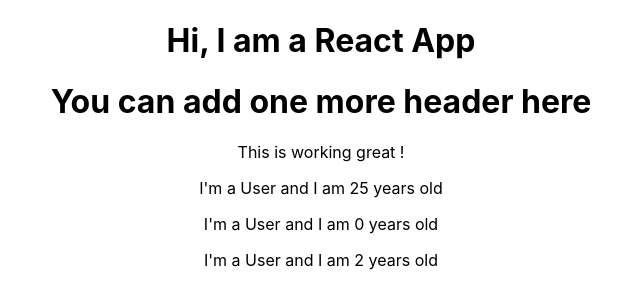
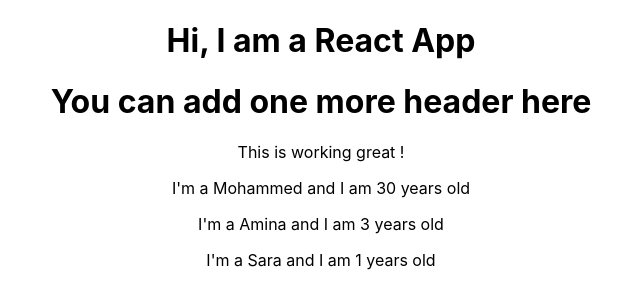
Before and after one commit to mohammedsibgathulla/React, a React (Create React App) app in the folder my-app/: page / in a window 1280 px wide. Shown: the top 308 px of the page, without its empty margins (319-959 px from the left). Built offline with nearby package versions, Linux system fonts and the light colour scheme.

Commit message:
Working With Props

```diff
--- a/my-app/src/App.js
+++ b/my-app/src/App.js
@@ -8,9 +8,9 @@
       <h1> Hi, I am a React App</h1>
       <h1> You can add one more header here</h1>
       <p>This is working great ! </p>
-      <User />
-      <User />
-      <User />
+      <User name="Mohammed" age="30"/>
+      <User name="Amina" age="3">Her Hobbies: Eating, Playing. </User>
+      <User name="Sara" age="1"/>
     </div>
     //<h1>Hi</h1> We can't do this here our JSX expression must have one root element
     //React.createElement('div', null, 'h1', 'Hi I am a React App')
--- a/my-app/src/User/User.js
+++ b/my-app/src/User/User.js
@@ -1,6 +1,6 @@
 import React from 'react';
-const user = function() {
-    return <p>I'm a User and I am {Math.floor(Math.random() * 30)} years old</p>
+const user = (props) => { //We have implemented ES6 function
+    return <p>I'm a {props.name} and I am {props.age} years old</p>
 }
 
 export default user;
```
Also changed, not shown: 2 other files (tests, documents, lock files or other folders).
